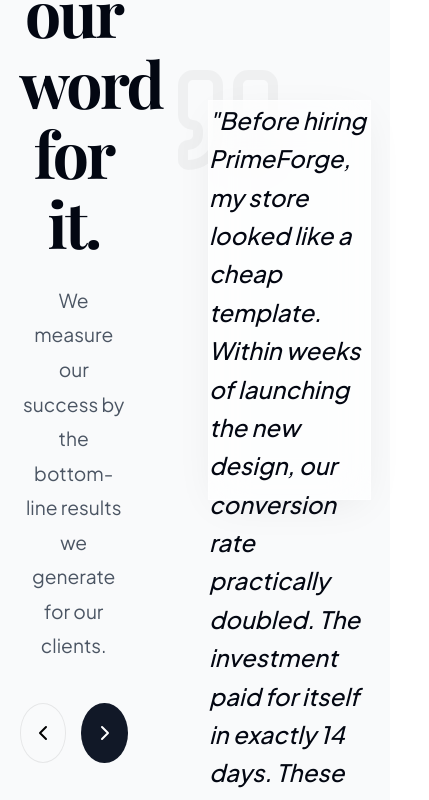
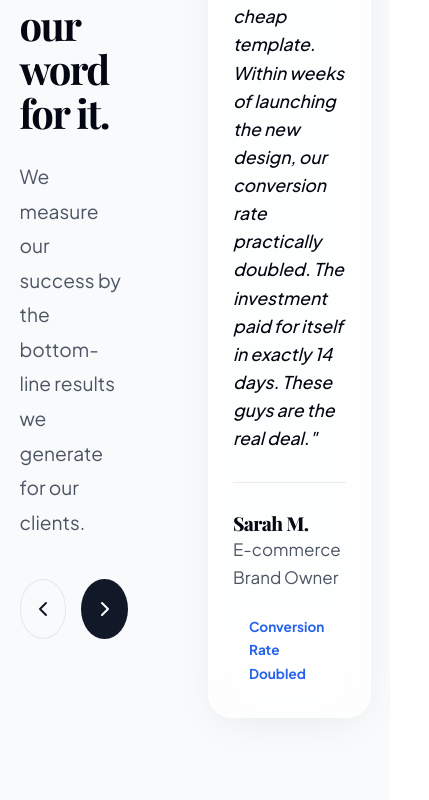
Before and after one commit to kartikbuilds806/MY-BUSINESS-PORTFOLIO, a React (Vite) app: page / in a window 390 px wide. Shown: the part 9235-10035 px from the top of the page, 429 px wide, since content can reach past the window. Built offline with nearby package versions, Linux system fonts and the light colour scheme; a web font is replaced by a local one.

Commit message:
update changes

```diff
--- a/src/components/FAQ.jsx
+++ b/src/components/FAQ.jsx
@@ -42,7 +42,7 @@
           viewport={{ once: true }}
           style={{ textAlign: 'center', marginBottom: '60px' }}
         >
-          <h2 className="section-title" style={{ fontSize: '3.5rem', marginBottom: '1rem', letterSpacing: '-0.03em' }}>
+          <h2 className="section-title" style={{ marginBottom: '1rem', letterSpacing: '-0.03em' }}>
             Frequently Asked <span style={{ color: 'var(--accent-secondary)' }}>Questions</span>
           </h2>
           <p style={{ color: 'var(--text-secondary)', fontSize: '1.2rem' }}>
--- a/src/components/Testimonials.jsx
+++ b/src/components/Testimonials.jsx
@@ -35,7 +35,7 @@
   return (
     <section className="section" style={{ background: 'var(--bg-secondary)', padding: '150px 0' }}>
       <div className="container">
-        <div style={{ display: 'grid', gridTemplateColumns: 'minmax(0, 1fr) minmax(0, 1.5fr)', gap: '80px', alignItems: 'center' }} className="max-lg:grid-cols-1">
+        <div className="testimonials-layout">
 
           <motion.div
             initial={{ opacity: 0, x: -30 }}
@@ -43,8 +43,8 @@
             viewport={{ once: true }}
             transition={{ duration: 0.6 }}
           >
-            <h2 className="section-title text-left" style={{ fontSize: '4rem', marginBottom: '1.5rem', lineHeight: 1.1 }}>Don't take our word for it.</h2>
-            <p className="section-subtitle text-left" style={{ margin: '0 0 40px 0', fontSize: '1.2rem' }}>
+            <h2 className="section-title text-left" style={{ fontSize: 'clamp(2.5rem, 5vw, 4rem)', marginBottom: '1.5rem', lineHeight: 1.1, textAlign: 'left' }}>Don't take our word for it.</h2>
+            <p className="section-subtitle text-left" style={{ margin: '0 0 40px 0', fontSize: '1.2rem', textAlign: 'left' }}>
               We measure our success by the bottom-line results we generate for our clients.
             </p>
 
@@ -52,22 +52,22 @@
               <button
                 onClick={prev}
                 style={{ width: '60px', height: '60px', borderRadius: '50%', border: '1px solid var(--border-color)', display: 'flex', alignItems: 'center', justifyContent: 'center', transition: 'all 0.3s' }}
-                className="hover:bg-accent-primary hover:text-white"
+                className="btn-outline"
               >
                 <ChevronLeft size={24} />
               </button>
               <button
                 onClick={next}
                 style={{ width: '60px', height: '60px', borderRadius: '50%', background: 'var(--accent-primary)', color: 'white', display: 'flex', alignItems: 'center', justifyContent: 'center', transition: 'all 0.3s' }}
-                className="hover:bg-black hover:-translate-y-1"
+                className="btn-primary"
               >
                 <ChevronRight size={24} />
               </button>
             </div>
           </motion.div>
 
-          <div style={{ position: 'relative', height: '400px' }}>
-            <Quote size={120} color="var(--border-light)" style={{ position: 'absolute', top: '-40px', left: '-40px', zIndex: 0 }} />
+          <div style={{ position: 'relative' }}>
+            <Quote size={120} color="var(--border-light)" style={{ position: 'absolute', top: '-40px', left: '-20px', zIndex: 0 }} />
 
             <AnimatePresence mode="wait">
               <motion.div
@@ -76,22 +76,20 @@
                 animate={{ opacity: 1, scale: 1 }}
                 exit={{ opacity: 0, scale: 0.95 }}
                 transition={{ duration: 0.4 }}
-                style={{ position: 'absolute', inset: 0, zIndex: 1 }}
-                className="glass p-12 rounded-3xl"
+                style={{ position: 'relative', zIndex: 1, padding: 'clamp(24px, 5vw, 48px)', borderRadius: '24px', minHeight: '320px', display: 'flex', flexDirection: 'column', justifyContent: 'space-between' }}
+                className="glass"
               >
-                <div style={{ display: 'flex', flexDirection: 'column', height: '100%', justifyContent: 'space-between' }}>
-                  <p style={{ fontSize: '1.5rem', lineHeight: 1.6, fontWeight: 500, color: 'var(--text-primary)', fontStyle: 'italic' }}>
+                <p style={{ fontSize: 'clamp(1.1rem, 2.5vw, 1.5rem)', lineHeight: 1.6, fontWeight: 500, color: 'var(--text-primary)', fontStyle: 'italic', marginBottom: '30px' }}>
                   "{testimonials[current].text}"
                 </p>
 
-                  <div style={{ display: 'flex', justifyContent: 'space-between', alignItems: 'flex-end', borderTop: '1px solid var(--border-color)', paddingTop: '30px', marginTop: '30px' }}>
+                <div style={{ display: 'flex', justifyContent: 'space-between', alignItems: 'center', borderTop: '1px solid var(--border-color)', paddingTop: '30px', flexWrap: 'wrap', gap: '15px' }}>
                   <div>
                     <h4 style={{ fontSize: '1.2rem', fontWeight: 800, fontFamily: 'var(--font-heading)' }}>{testimonials[current].name}</h4>
                     <p style={{ color: 'var(--text-secondary)' }}>{testimonials[current].role}</p>
                   </div>
                   <div style={{ background: 'var(--bg-main)', padding: '8px 16px', borderRadius: '100px', fontSize: '0.85rem', fontWeight: 700, color: 'var(--accent-secondary)' }}>
                     {testimonials[current].result}
-                    </div>
                   </div>
                 </div>
               </motion.div>
--- a/src/index.css
+++ b/src/index.css
@@ -39,6 +39,8 @@
   scroll-behavior: smooth;
   font-family: var(--font-body);
   background-color: var(--bg-main);
+  overflow-x: hidden;
+  width: 100%;
 }
 
 body {
@@ -47,7 +49,13 @@
   line-height: 1.7;
   font-size: 17px;
   overflow-x: hidden;
+  width: 100%;
   -webkit-font-smoothing: antialiased;
+}
+
+#root {
+  overflow-x: hidden;
+  width: 100%;
 }
 
 h1, h2, h3, h4, h5, h6 {
@@ -215,6 +223,7 @@
   .grid-cols-3, .grid-cols-4 { grid-template-columns: repeat(2, 1fr); }
   .section-title { font-size: 2.5rem; }
   .section { padding: 80px 0; }
+  .testimonials-layout { grid-template-columns: 1fr; gap: 40px; }
 }
 
 @media (max-width: 768px) {
@@ -222,4 +231,12 @@
   .section { padding: 60px 0; }
   .btn { padding: 14px 28px; }
   .section-title { font-size: 2rem; }
+  .testimonials-layout { grid-template-columns: 1fr; gap: 30px; }
 }
+
+.testimonials-layout {
+  display: grid;
+  grid-template-columns: minmax(0, 1fr) minmax(0, 1.5fr);
+  gap: 80px;
+  align-items: center;
+}
```
Lines whose indentation alone changed are shown as unchanged.
